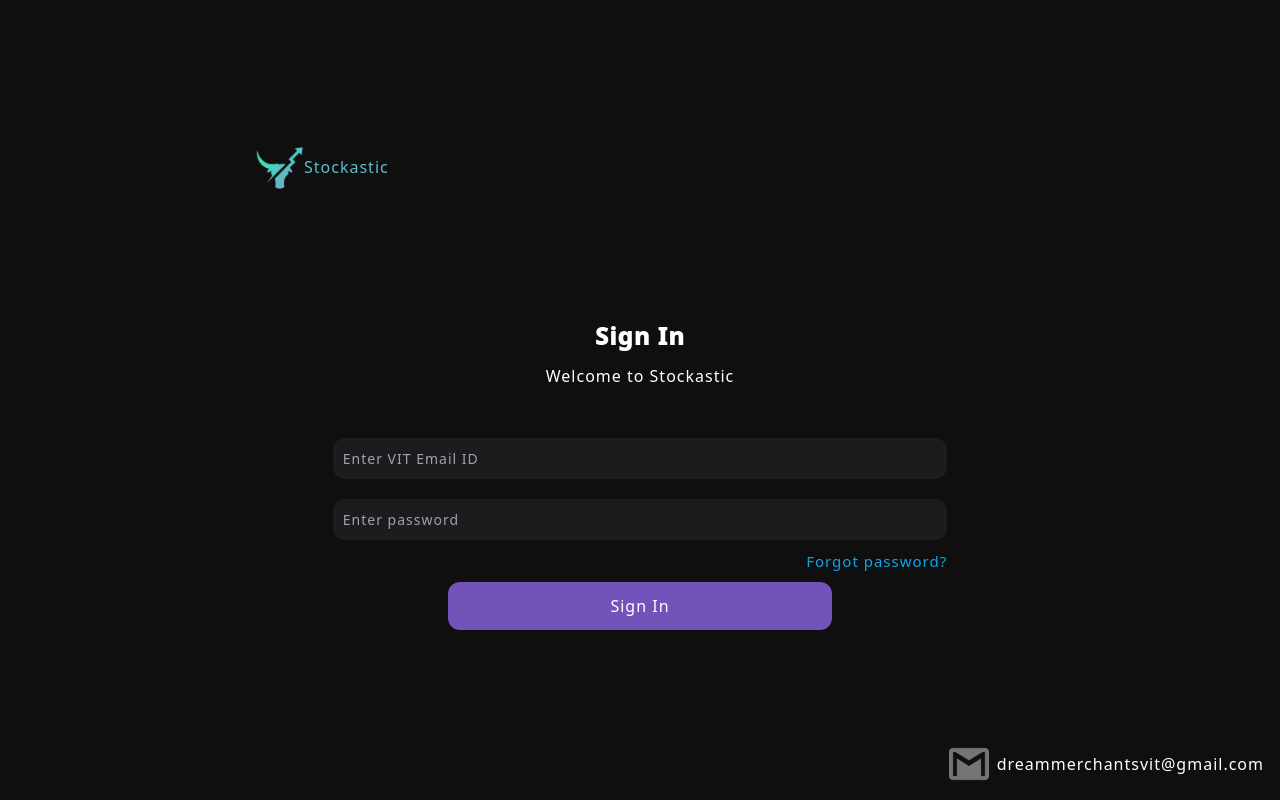
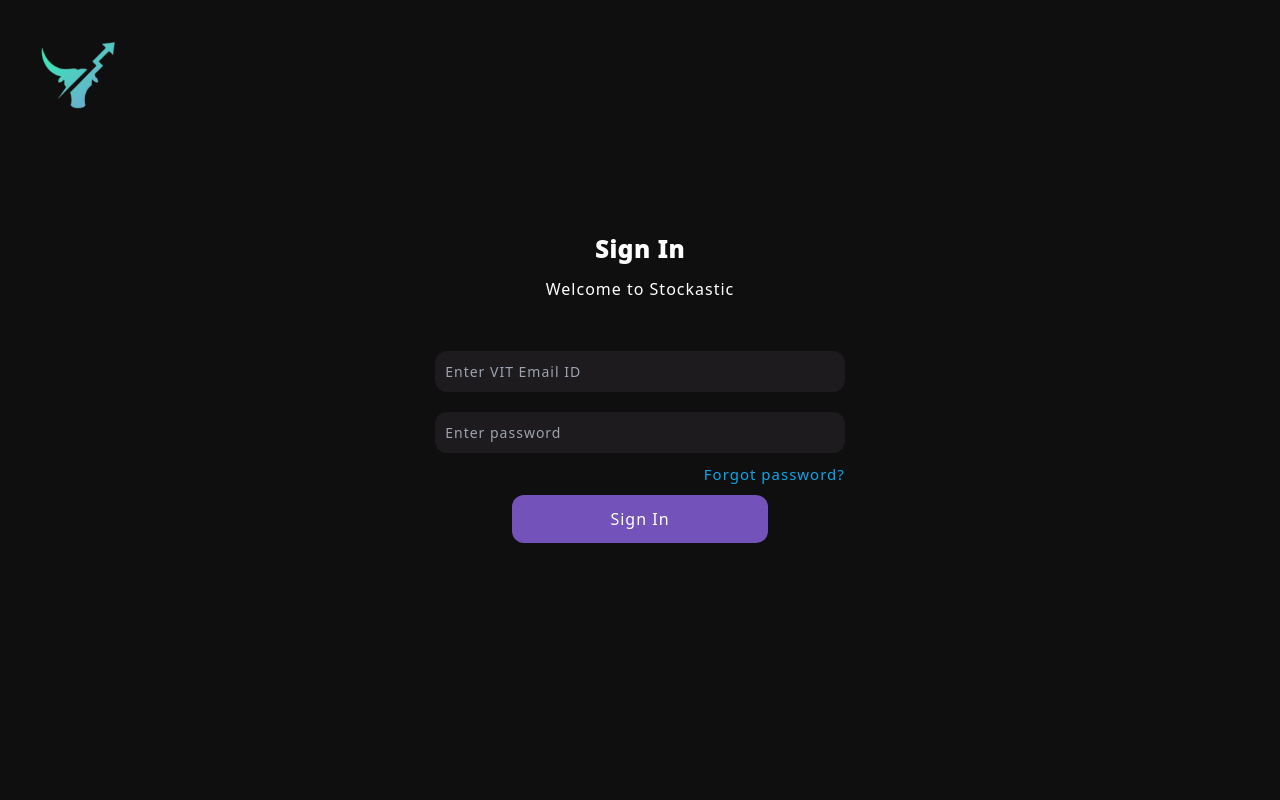
Before and after one commit to D-Atharv/stockastic-trading-portal, a React (Vite) app: page /signin in a window 1280 px wide. Built offline with nearby package versions, Linux system fonts and the light colour scheme; a web font is replaced by a local one.

Commit message:
fixed signIn page css

```diff
--- a/src/components/Signin.jsx
+++ b/src/components/Signin.jsx
@@ -89,15 +89,17 @@ function SignIn() {
             handleBlur,
             handleSubmit,
           }) => (
-            <div className='login flex items-center justify-center md:w-[60vw] w-[90vw] h-[100%]'>
+<>
+            <button className='fixed top-10 left-10' onClick={() => navigate('/')}>
+                  <img className='w-22' src='stockastic_logo.svg' alt='Logo' />
+                </button>
+            <div className='login flex items-center justify-center md:w-[40vw] w-[60vw] h-[100%]'>
+
               <div className='form w-full text-center'>
-                <button className='flex w-fit' onClick={() => navigate('/')}>
-                  <img className='w-12' src='stockastic_logo.svg' alt='Logo' />
-                  <div className='my-auto text-[#5FBDC8]'>Stockastic</div>
-                </button>
+
 
                 <form noValidate onSubmit={handleSubmit}>
-                  <span className=' w-full block font-[1000] text-2xl mt-[17%] mb-3'>
+                  <span className=' w-full block font-[1000] text-2xl mb-3'>
                     Sign In
                   </span>
                   <span className='block light'>Welcome to Stockastic</span>
@@ -149,17 +151,10 @@ function SignIn() {
                     {signingIn ? 'Signing In...' : 'Sign In'}
                   </button>
                 </form>
-                <a
-                  href='mailto:dreammerchantsvit@gmail.com'
-                  className='md:flex md:absolute md:bottom-4 md:right-4 hidden'
-                >
-                  <img src='gmail-grey.svg' alt='gmail' />
-                  <div className='ms-2 my-auto'>
-                    dreammerchantsvit@gmail.com
-                  </div>
-                </a>
+
               </div>
             </div>
+            </>
           )}
         </Formik>
         {sucessSnack ? (
```
